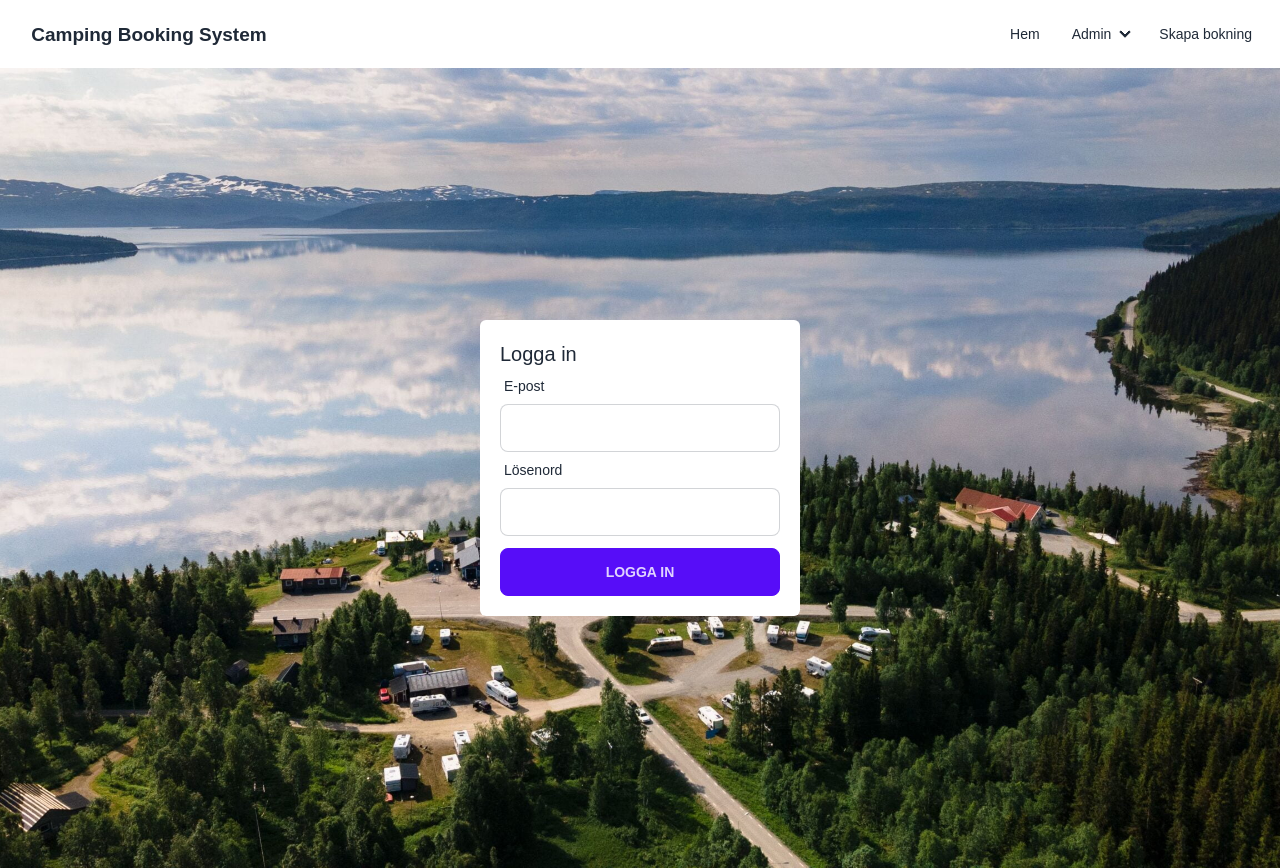
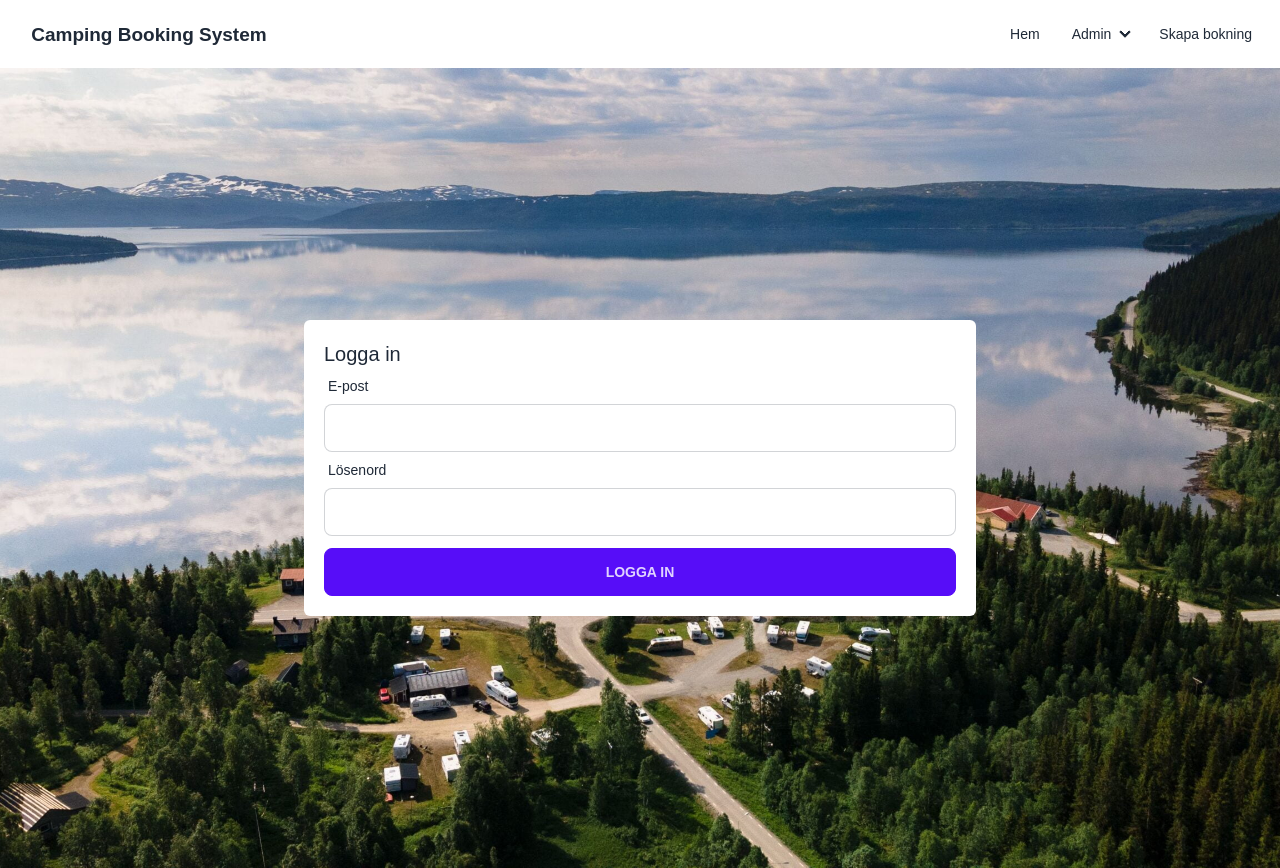
Before and after one commit to EmilZackrisson/camping-booking-system, a SvelteKit app: page /auth/login in a window 1280 px wide. Built offline with nearby package versions, Linux system fonts and the light colour scheme.

Commit message:
Fixed width on login form.

```diff
--- a/src/routes/auth/login/+page.svelte
+++ b/src/routes/auth/login/+page.svelte
@@ -32,7 +32,7 @@
 </script>
 
 <section>
-	<form on:submit={login} class="flex p-5 bg-base-100 rounded-md flex-col lg:w-1/4">
+	<form on:submit={login} class="flex p-5 bg-base-100 rounded-md flex-col container max-w-2xl">
 		<h1 class="text-xl">Logga in</h1>
 		<div class="form-control w-full">
 			<label class="label" for="email">
```
